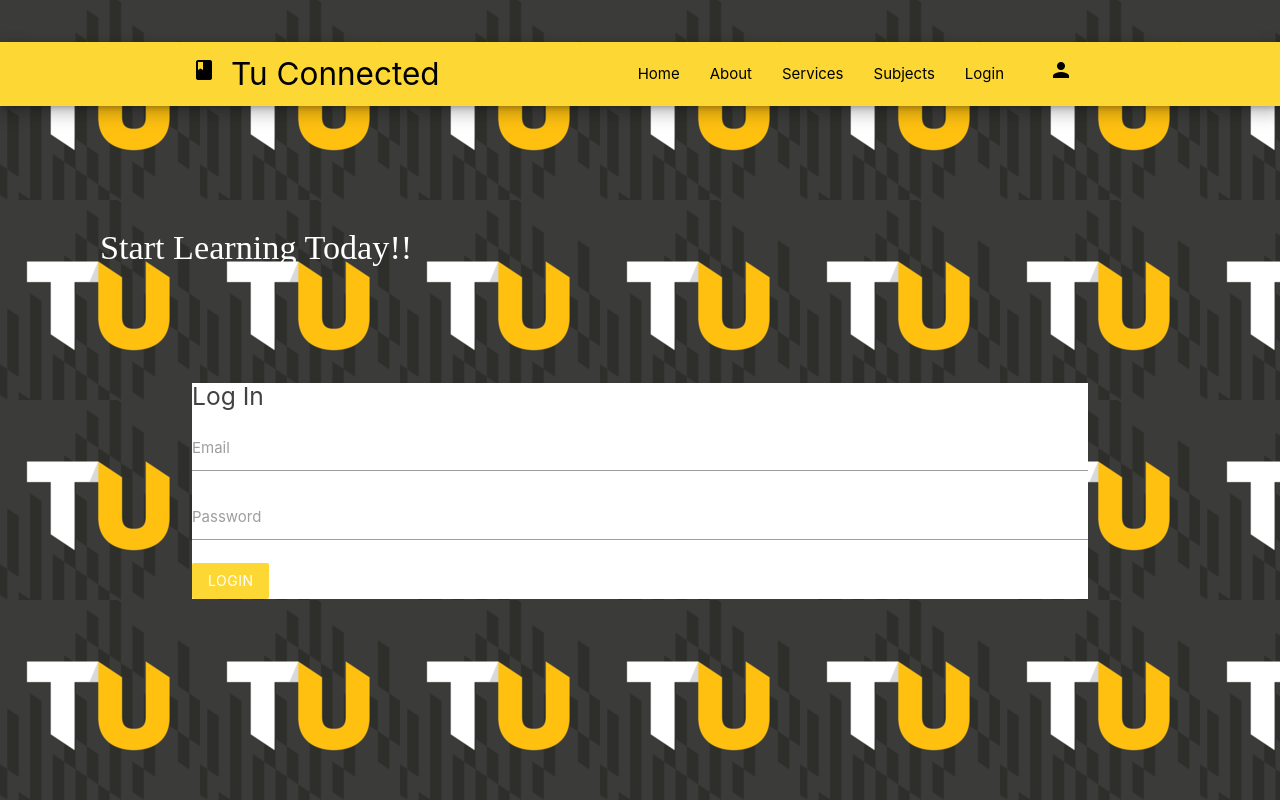
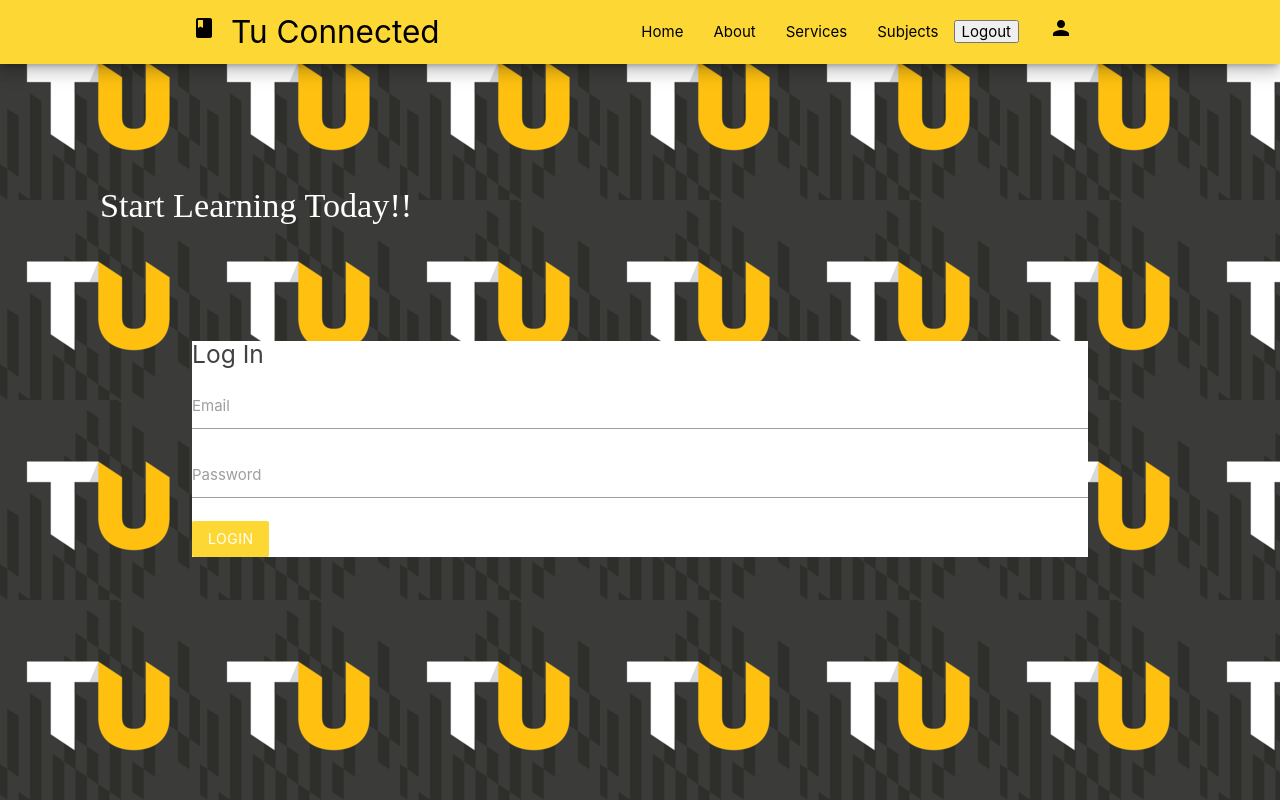
Before and after one commit to rgreagle375/484-Group-1, a React (Create React App) app: page /login in a window 1280 px wide. Shown: the top 800 px of the page. Built offline with nearby package versions, Linux system fonts and the light colour scheme; sample sign-in values are in the browser's storage.

Commit message:
storing files for later use

```diff
--- a/package.json
+++ b/package.json
@@ -21,7 +21,7 @@
   "scripts": {
     "start": "env-cmd -f .env react-scripts start",
     "build": "react-scripts build",
-    "test": "env-cmd .env.developmentreact-scripts test",
+    "test": "env-cmd .env react-scripts test",
     "eject": "react-scripts eject"
   },
   "eslintConfig": {
--- a/src/Components/Login.js
+++ b/src/Components/Login.js
@@ -1,5 +1,5 @@
 import React, { useState, useContext, Component } from 'react';
-import { Redirect, useHistory } from 'react-router-dom'
+import { Redirect, useHistory, withRouter } from 'react-router-dom'
 import '../layout/Login.css'
 import axios from 'axios'
 import { JWTContext } from '../JWTContext'
@@ -16,7 +16,7 @@ function Login (){
                 email: email,
                 password: password
             }).then((res) => {
-                if(res.status == 200){
+                if(res.status === 200){
                     console.log("Signed in successfully")
                     localStorage.setItem("JWT", JSON.stringify(res.data));
                     history.push('/about')
@@ -48,4 +48,4 @@ function Login (){
         )
 }
 
-export default Login;
+export default withRouter(Login);
--- a/src/Components/Navbar.js
+++ b/src/Components/Navbar.js
@@ -11,7 +11,6 @@ function Navbar () {
             // need to work on authentication, ran into some bugs with the private route
             return(
                   <div>
-                        <h1>{jwt}</h1>
                         <SignedOutLinks></SignedOutLinks>
                   </div>
             //  <SignedInLinks/>
--- /dev/null
+++ b/src/Components/Signout.js
@@ -0,0 +1,28 @@
+import React from 'react'
+import axios from 'axios'
+import { useHistory, withRouter, Link, Redirect } from 'react-router-dom'
+
+export const Signout = () => {
+    const history = useHistory();
+    const handleSignOut = () => {
+        var token = localStorage.getItem("JWT");
+        var newToken = JSON.parse(token);
+        axios.delete('/signout', {
+            token: newToken.refreshToken
+        })
+        .then((res) => {
+            if(res.staus === 200){
+                alert("Successfully deleted token");
+                localStorage.removeItem('JWT');
+            }
+        })
+        .catch((err)=> alert(err))
+    }
+    return (
+        <div>
+            <button a href="/login" className = "black-text" type='button' onClick={handleSignOut}>Logout</button>
+
+        </div>
+    )
+}
+withRouter(Signout)
--- a/src/navigation/SignedOutLinks.js
+++ b/src/navigation/SignedOutLinks.js
@@ -1,7 +1,6 @@
 import React, { Component } from 'react'
-import {a} from "react-router-dom"
-
-
+import { Link } from 'react-router-dom'
+import { Signout } from '../Components/Signout'
 const SignedOutLinks = () => {
     return (
             <nav className="nav-wrapper yellow darken-1 z-depth-3">
@@ -25,7 +24,14 @@ const SignedOutLinks = () => {
                         <li><a href="/about" id = "About" className = "black-text">About</a></li>
                         <li><a href="/services" id = "Services"class = "black-text">Services</a></li>
                         <li><a href="/subjects"id = "Subjects" className = "black-text">Subjects</a></li>
-                        <li><a href="/login" className = "black-text">Login</a></li>
+                        {
+                            localStorage.getItem("JWT")
+                             ?
+                             <li><Signout /></li>
+                             :
+                             <li><a href="/login" className = "black-text">Login</a></li>
+
+                        }
 
                         <li><a href="" className="black-text"><i className="material-icons black-text right"> person</i></a></li>
                     </ul>
```
Also changed, not shown: 1 other file (tests, documents, lock files or other folders).
